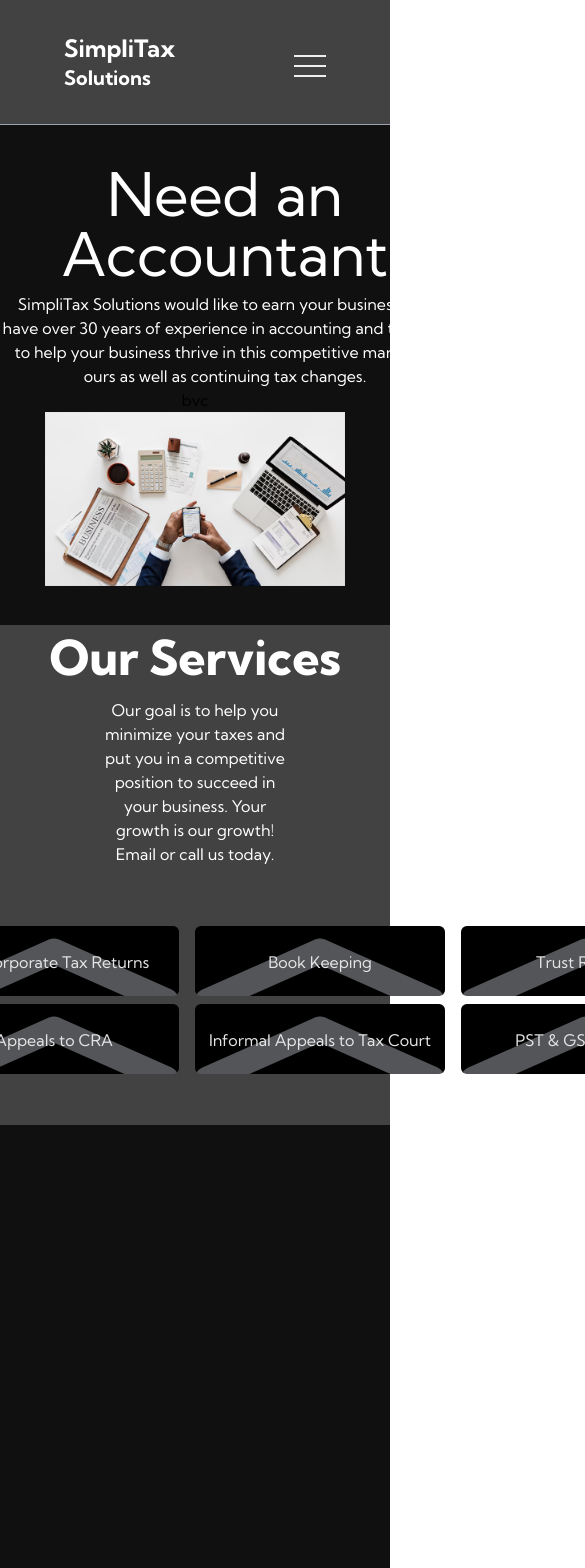
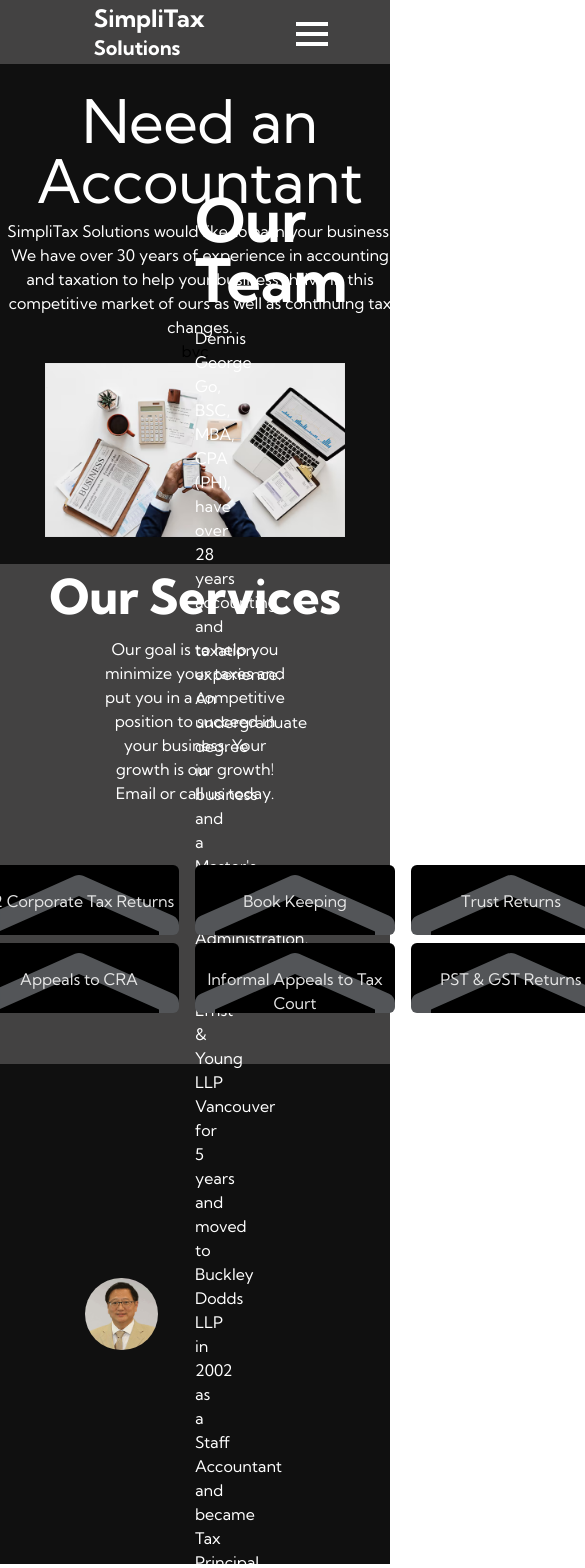
Before and after one commit to CliffVille/simpli-tax, a React (Create React App) app: page / in a window 390 px wide. Shown: the top 1568 px of the page, 585 px wide, since content can reach past the window. Built offline with nearby package versions, Linux system fonts and the light colour scheme.

Commit message:
Added more content to Services component and also About component. Fixed the navigation

```diff
--- a/package.json
+++ b/package.json
@@ -8,7 +8,9 @@
     "@testing-library/user-event": "^13.5.0",
     "react": "^18.3.1",
     "react-dom": "^18.3.1",
+    "react-router-dom": "^7.1.1",
     "react-scripts": "5.0.1",
+    "react-scroll": "^1.9.0",
     "web-vitals": "^2.1.4"
   },
   "scripts": {
--- a/src/App.js
+++ b/src/App.js
@@ -8,9 +8,15 @@ function App() {
   return (
     <>
     <Header />
-    <Main />
-    <Services />
-    <About />
+    <div id="main">
+      <Main />
+    </div>
+    <div id="services">
+      <Services />
+    </div>
+    <div id="about">
+      <About />
+    </div>
     <Footer />
     </>
   );
--- a/src/Components/About.js
+++ b/src/Components/About.js
@@ -1,8 +1,19 @@
 import React from 'react'
+import profile from '../assets/profile.png'
 
 const About = () => {
   return (
-    <div className="bg-[#101010] w-full h-[500px]" id="About">
+    <div className="bg-[#101010] w-full h-[500px] flex justify-center items-center" id="about">
+      <div className="flex flex-row items-center w-3/4">
+        <div className="w-1/2 flex justify-center">
+          <img src={profile} className="w-1/2 rounded-full" alt="profile pic"></img>
+        </div>
+        <div className="flex flex-col w-1/2 pr-32">
+          <h1 className="text-6xl text-white font-bold mb-4">Our Team</h1>
+          <p className="text-md text-white">Dennis George Go, BSC, MBA, CPA (PH), have over 28 years accounting and taxation experience. An undergraduate degree in business and a Master&apos;s in Business Administration, worked at Ernst &amp; Young LLP Vancouver for 5 years and moved to Buckley Dodds LLP in 2002 as a Staff Accountant and became Tax Principal. Specializes in field of taxation, PST, GST, Personal, Corporate and Trust Income Tax Return. Also specializes in specialized taxation in the field of Film Tax Credit for productions and Scientific Research and Experimental Developmental Tax Credit.
+          </p>
+        </div>
+      </div>
 
     </div>
   )
--- a/src/Components/Header.js
+++ b/src/Components/Header.js
@@ -1,90 +1,56 @@
-import React, { useState } from 'react'
+import { useState } from 'react'
+import { Link } from 'react-scroll'
 
 const Header = () => {
-
-  const [isNavOpen, setNavOpen] = useState(false);
+    const [isOpen, setIsOpen] = useState(false);
 
   return (
+    <div className="bg-[#434242] text-white">
+        <div className="px-4 max-w-7xl mx-auto flex justify-around items-center h-16">
+          <div className="flex flex-col text-white justify-center font-bold text-2xl ml-8 lg:ml-0">
+              <Link to="#home" smooth={true} duration={500}>SimpliTax</Link>
+              <div className="text-xl">Solutions</div>
+          </div>
 
-    <div className="flex items-center justify-between px-8 bg-[#434242] border-b border-gray-400 py-8">
-
-      <div className="flex flex-col text-white justify-center font-bold text-2xl ml-8 lg:ml-0">SimpliTax<div className="text-xl">Solutions</div></div>
-
-        <nav className="flex text-white text-xl uppercase">
-
-          <section className="MOBILE-MENU flex lg:hidden">
-            <div className={`HAMBURGER-ICON space-y-2 top-0 right-0 mt-2 mr-8 ${isNavOpen ? 'hidden' : 'block'}`} onClick={() => setNavOpen((prev) => !prev)}>
-
-              <span className="block h-0.5 w-8 animate-pulse bg-white"></span>
-              <span className="block h-0.5 w-8 animate-pulse bg-white"></span>
-              <span className="block h-0.5 w-8 animate-pulse bg-white"></span>
+            {/* Desktop Menu */}
+            <div className="hidden lg:flex space-x-4 uppercase">
+              <a href="#main" className="py-2 px-4 hover:text-black">Home</a>
+              <a href="#services" className="py-2 px-4 hover:text-black">Services</a>
+              <a href="#about" className="py-2 px-4 hover:text-black">About</a>
             </div>
 
-              <div className={`CROSS-ICON absolute top-12 right-8 ${isNavOpen ? 'block' : 'hidden'}`} onClick={() => setNavOpen(false)}>
+            {/* Hamburger button */}
 
-                <svg
-                    className="h-8 w-8 text-white"
-                    viewBox="0 0 24 24"
-                    fill="none"
-                    stroke="currentColor"
-                    strokeWidth="2"
-                    strokeLinecap="round"
-                    strokeLinejoin="round"
-                  >
-                    <line x1="18" y1="6" x2="6" y2="18" />
-                    <line x1="6" y1="6" x2="18" y2="18" />
-                  </svg>
-              </div>
+            <div
+                className="lg:hidden flex flex-col justify-between h-6 w-8 cursor-pointer mt-1"
+                onClick={() => setIsOpen(!isOpen)}
+            >
+                <span className={`block h-1 bg-white transition-transform ${isOpen ? 'rotate-45 translate-y-2' : ''}`}></span>
+                <span className={`block h-1 bg-white transition-opacity ${isOpen ? 'opacity-0' : ''}`}></span>
+                <span className={`block h-1 bg-white transition-transform ${isOpen ? '-rotate-45 -translate-y-2' : ''}`}></span>
+            </div>
+        </div>
 
-              <div className={isNavOpen ? "showMenuNav" : "hideMenuNav"}>
-                <ul className="MENU-LINK-MOBILE-OPEN flex flex-col items-center justify-around min-h-[250px] absolute top-0">
+            {/* Mobile Menu */}
+                {isOpen && (
+                    <div className="lg:hidden bg-transparent">
+                        {['Home', 'Services', 'About'].map((tab) => (
+                        <Link
+                            key={tab}
+                            to={tab.toLowerCase()}
+                            smooth={true}
+                            duration={500}
+                            className="block py-2 px-4 text-center rounded-lg justify-center items-center hover:text-black uppercase"
+                            onClick={() => setIsOpen(false)}
+                        >
+                        {tab}
+                        </Link>
+                      ))}
+                    </div>
+                  )}
+                </div>
+               );
+            };
 
-                  <li className="border-b border-gray-400 my-4 uppercase hover:text-[22px] duration-300 ease-in-out">
-                    <a href="/home">Home</a>
-                  </li>
 
-                  <li className="border-b border-gray-400 my-4 uppercase hover:text-[22px] duration-300 ease-in-out">
-                    <a href="/Services">Services</a>
-                  </li>
-
-                  <li className="border-b border-gray-400 my-4 uppercase hover:text-[22px] duration-300 ease-in-out">
-                    <a href="/About">About</a>
-                  </li>
-                </ul>
-              </div>
-          </section>
-
-          <ul className="DESKTOP-MENU hidden space-x-8 lg:flex">
-            <li><a href="/Main" className="pr-4 hover:text-black duration-300 ease-in-out">Home</a></li>
-            <li><a href="/Services" className="pr-4 hover:text-black duration-300 ease-in-out">Services</a></li>
-            <li><a href="/About" className="hover:text-black duration-300 ease-in-out">About</a></li>
-          </ul>
-        </nav>
-        <style>
-          {`
-
-          .hideMenuNav {
-            display: none;
-          }
-          .showMenuNav {
-
-            position: absolute;
-            width: 100%;
-            height: 100vh;
-            top: 120px;
-            left: 0;
-            background: #434242;
-            z-index: 10;
-            display: flex;
-            flex-direction: column;
-            justify-content: center;
-            align-items: center;
-          }
-
-        `}
-      </style>
-    </div>
-  )
-}
-
-export default Header;
+export default Header
--- a/src/Components/Main.js
+++ b/src/Components/Main.js
@@ -3,16 +3,16 @@ import Image from '../assets/imgOne.png'
 
 const Main = () => {
   return (
-    <div className="bg-[#101010] w-full h-[500px]" id="Main">
+    <div className="bg-[#101010] w-full h-[500px]" id="main">
       <div className="flex flex-col lg:flex-row justify-center items-center h-full">
         <div className="left mx-auto md:mx-0 text-center lg:text-left flex flex-col pr-0 md:pr-4">
           <h1 className="text-white text-6xl text-bold">Need an</h1><h1 className="text-white text-6xl text-bold pb-2">Accountant</h1>
-          <p className="text-white w-[450px]">SimpliTax Solutions would like to earn your business. We have over 30 years of experience in
+          <p className="text-white w-[400px]">SimpliTax Solutions would like to earn your business. We have over 30 years of experience in
           accounting and taxation to help your business thrive in this competitive market of ours as well
           as continuing tax changes.</p>
         </div>bvc
         <div className="right">
-          <img src={Image} alt="imageOne" className="w-[300px] lg:w-[500px] mx-auto lg:mx-0 h-auto" />
+          <img src={Image} alt="imageOne" className="w-[300px] lg:w-[390px] mx-auto lg:mx-0 h-auto" />
         </div>
       </div>
     </div>
--- a/src/Components/Services.js
+++ b/src/Components/Services.js
@@ -2,45 +2,45 @@ import React from 'react'
 
 const Services = () => {
   return (
-    <div className="bg-[#434242] w-full h-[500px] flex flex-col justify-center items-center" id="Services">
-      <div className="h-[250px] flex flex-col text-center justify-center items-center">
+    <div className="bg-[#434242] w-full h-[500px] flex flex-col justify-center items-center" id="services">
+      <div className="max-w-7xl h-[250px] flex flex-col text-center justify-center items-center">
         <h1 className="text-5xl text-white font-kumbh font-extrabold pb-4">Our Services</h1>
         <p className="text-white w-2/4">Our goal is to help you minimize your taxes and put you in a competitive position to succeed in your business. Your growth is our growth! Email or call us today.</p>
       </div>
-      <div className="h-[250px] flex flex-col justify-center items-center">
+      <div className="max-w-7xl h-[250px] flex flex-col justify-center items-center">
         <div className="flex flex-row mb-2">
-          <div className="relative w-[250px] h-[70px] rounded-md mr-4">
+          <div className="relative w-[200px] h-[70px] rounded-md mr-4">
             <div className="w-full h-full bg-black bg-imageThree bg-cover rounded-md text-white text-center pt-6">T1 Personal Tax Returns</div>
             <div className="absolute inset-0 bg-black opacity-10 rounded-md"></div>
           </div>
-          <div className="relative w-[250px] h-[70px] rounded-md mr-4">
+          <div className="relative w-[200px] h-[70px] rounded-md mr-4">
             <div className="w-full h-full bg-black bg-imageThree bg-cover rounded-md text-white text-center pt-6">T2 Corporate Tax Returns</div>
             <div className="absolute inset-0 bg-black opacity-10 rounded-md"></div>
           </div>
-          <div className="relative w-[250px] h-[70px] rounded-md mr-4">
+          <div className="relative w-[200px] h-[70px] rounded-md mr-4">
             <div className="w-full h-full bg-black bg-imageThree bg-cover rounded-md text-white text-center pt-6">Book Keeping</div>
             <div className="absolute inset-0 bg-black opacity-10 rounded-md"></div>
           </div>
-          <div className="relative w-[250px] h-[70px] rounded-md mr-4">
+          <div className="relative w-[200px] h-[70px] rounded-md mr-4">
             <div className="w-full h-full bg-black bg-imageThree bg-cover rounded-md text-white text-center pt-6">Trust Returns</div>
             <div className="absolute inset-0 bg-black opacity-10 rounded-md"></div>
           </div>
         </div>
 
         <div className="flex flex-row">
-          <div className="relative w-[250px] h-[70px] rounded-md mr-4">
+          <div className="relative w-[200px] h-[70px] rounded-md mr-4">
             <div className="w-full h-full bg-black bg-imageThree bg-cover rounded-md text-white text-center pt-6">Film Tax Credits</div>
             <div className="absolute inset-0 bg-black opacity-10 rounded-md"></div>
           </div>
-          <div className="relative w-[250px] h-[70px] rounded-md mr-4">
+          <div className="relative w-[200px] h-[70px] rounded-md mr-4">
             <div className="w-full h-full bg-black bg-imageThree bg-cover rounded-md text-white text-center pt-6">Appeals to CRA</div>
             <div className="absolute inset-0 bg-black opacity-10 rounded-md"></div>
           </div>
-          <div className="relative w-[250px] h-[70px] rounded-md mr-4">
+          <div className="relative w-[200px] h-[70px] rounded-md mr-4">
             <div className="w-full h-full bg-black bg-imageThree bg-cover rounded-md text-white text-center pt-6">Informal Appeals to Tax Court</div>
             <div className="absolute inset-0 bg-black opacity-10 rounded-md"></div>
           </div>
-          <div className="relative w-[250px] h-[70px] rounded-md mr-4">
+          <div className="relative w-[200px] h-[70px] rounded-md mr-4">
             <div className="w-full h-full bg-black bg-imageThree bg-cover rounded-md text-white text-center pt-6">PST & GST Returns</div>
             <div className="absolute inset-0 bg-black opacity-10 rounded-md"></div>
           </div>
@@ -49,5 +49,4 @@ const Services = () => {
     </div>
   )
 }
-
 export default Services;
```
Also changed, not shown: src/assets/profile.png (added), 1 other file (tests, documents, lock files or other folders).
